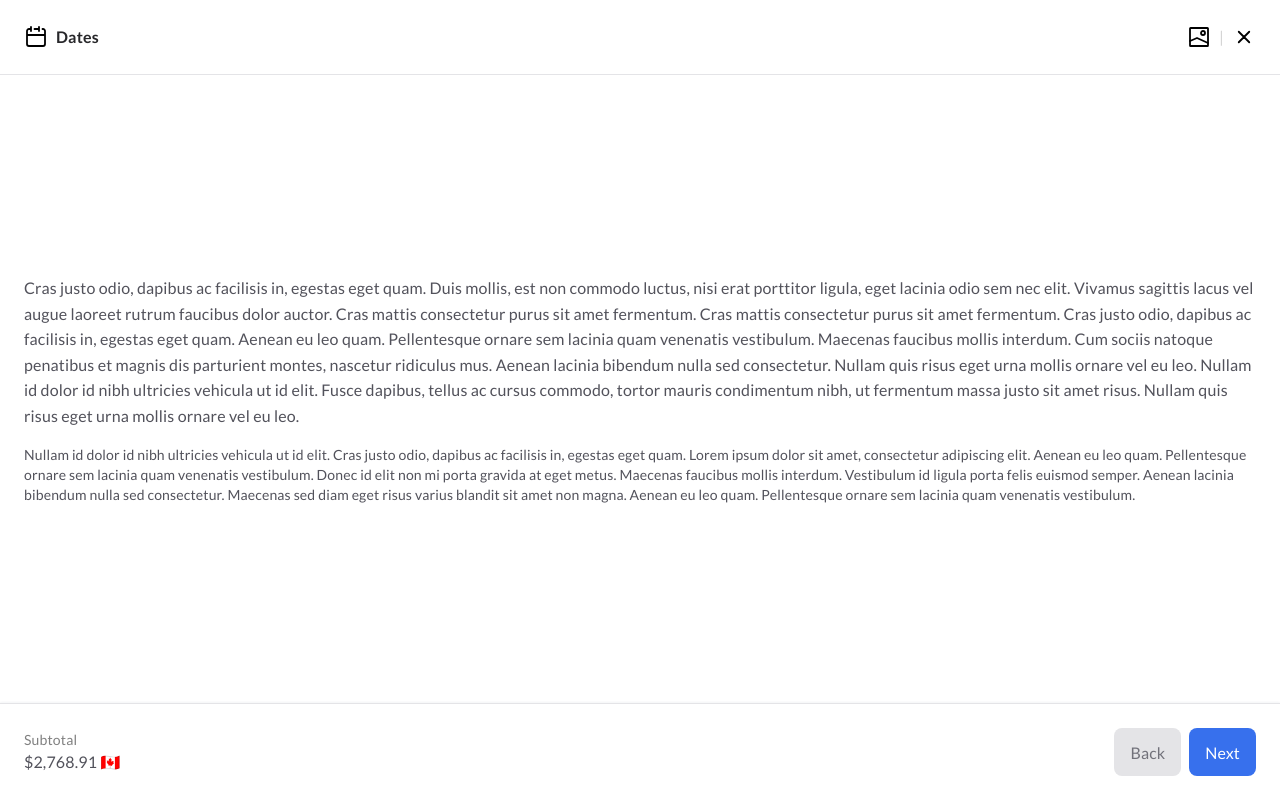
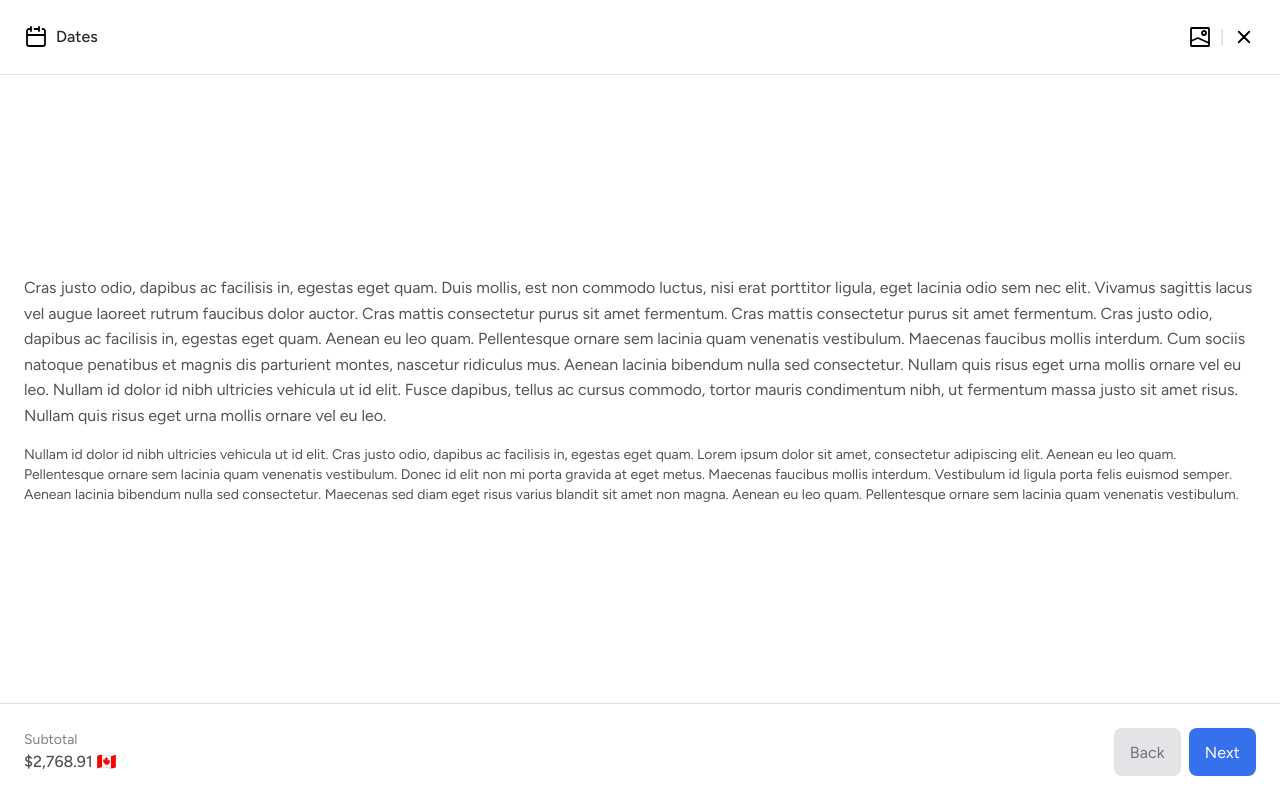
Before and after one commit to oliviercreurer/bkr-dsgn, a plain HTML site: page index.html in a window 1280 px wide. Drawn offline with Linux system fonts and the light colour scheme.

Commit message:
switch lato to figtree

```diff
--- a/index.html
+++ b/index.html
@@ -6,7 +6,7 @@
     <meta name="viewport" content="width=device-width, initial-scale=1.0">
     <link rel="preconnect" href="https://fonts.googleapis.com">
     <link rel="preconnect" href="https://fonts.gstatic.com" crossorigin>
-    <link href="https://fonts.googleapis.com/css2?family=Lato:ital,wght@0,300;0,400;0,700;1,300;1,400;1,700&display=swap" rel="stylesheet">
+    <link href="https://fonts.googleapis.com/css2?family=Figtree:ital,wght@0,300;0,400;0,500;0,600;0,700;0,800;0,900;1,300;1,400;1,500;1,600;1,700;1,800;1,900&display=swap" rel="stylesheet">
     <link rel="stylesheet" href="style.css">
     <title>Document</title>
 </head>
--- a/style.css
+++ b/style.css
@@ -1,8 +1,8 @@
 body {
     background: rgb(255, 255, 255);
-    font-family: 'Lato';
+    font-family: 'Figtree';
     line-height: 1.6em;
-    letter-spacing: 0.15px;
+    letter-spacing: 0;
     font-size: 1em;
     margin: 0;
     padding: 0;
@@ -47,7 +47,7 @@ body {
 
 .section-name {
     color: #27272A;
-    font-weight: 600;
+    font-weight: 500;
 }
 
 .content {
@@ -78,8 +78,12 @@ body {
     line-height: 1.2rem;
 }
 
+.value {
+    font-weight: 500;
+}
+
 button {
-    font-family: 'Lato';
+    font-family: 'Figtree';
     font-size: 1rem;
     height: 48px;
     padding: 0px 16px;
```
